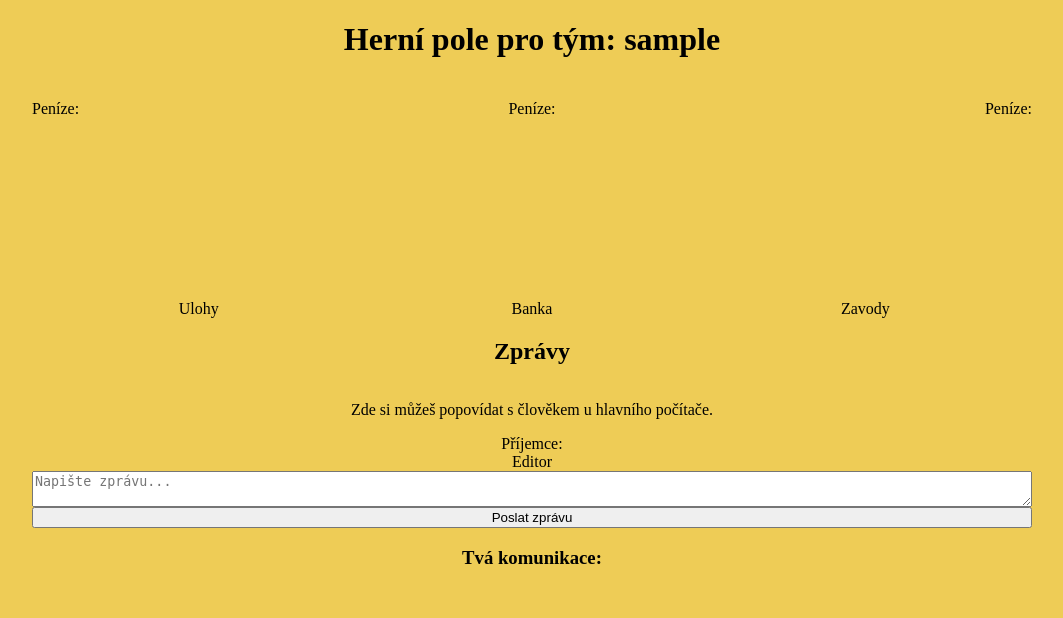
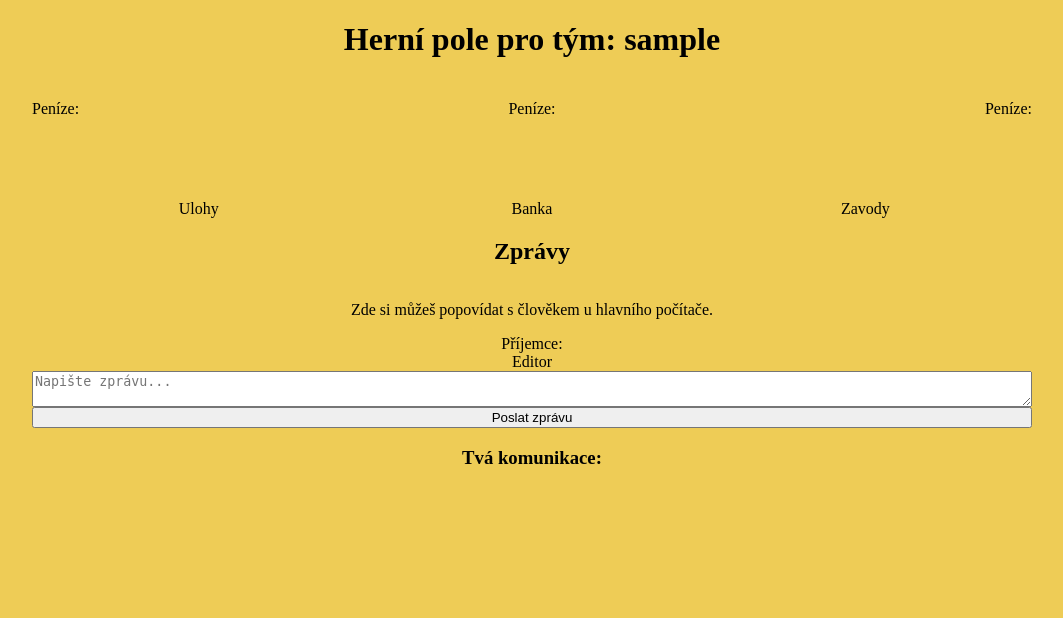
Before and after one commit to kubal000/Proud-2025, a Flask app: template templates/soutez.html in a window 1280 px wide. Shown: the top 618 px of the page, without its empty margins (108-1171 px from the left). Run offline with Flask 3, Linux system fonts and the light colour scheme; the template is opened without the code that fills it: most values are stand-ins (such as "Sample title", 1, 10 or a date in 2020); some libraries are stand-ins or nearby versions.

Commit message:
Update styles.css

```diff
--- a/static/styles.css
+++ b/static/styles.css
@@ -5,7 +5,7 @@ body {
   text-align: center;
   display: grid;
   grid-template-columns: 1fr 1fr 1fr;
-  grid-template-rows: 100px 200px auto auto;
+  grid-template-rows: 100px 100px auto auto;
 }
 .staty {
   grid-column: 1/4;
```
